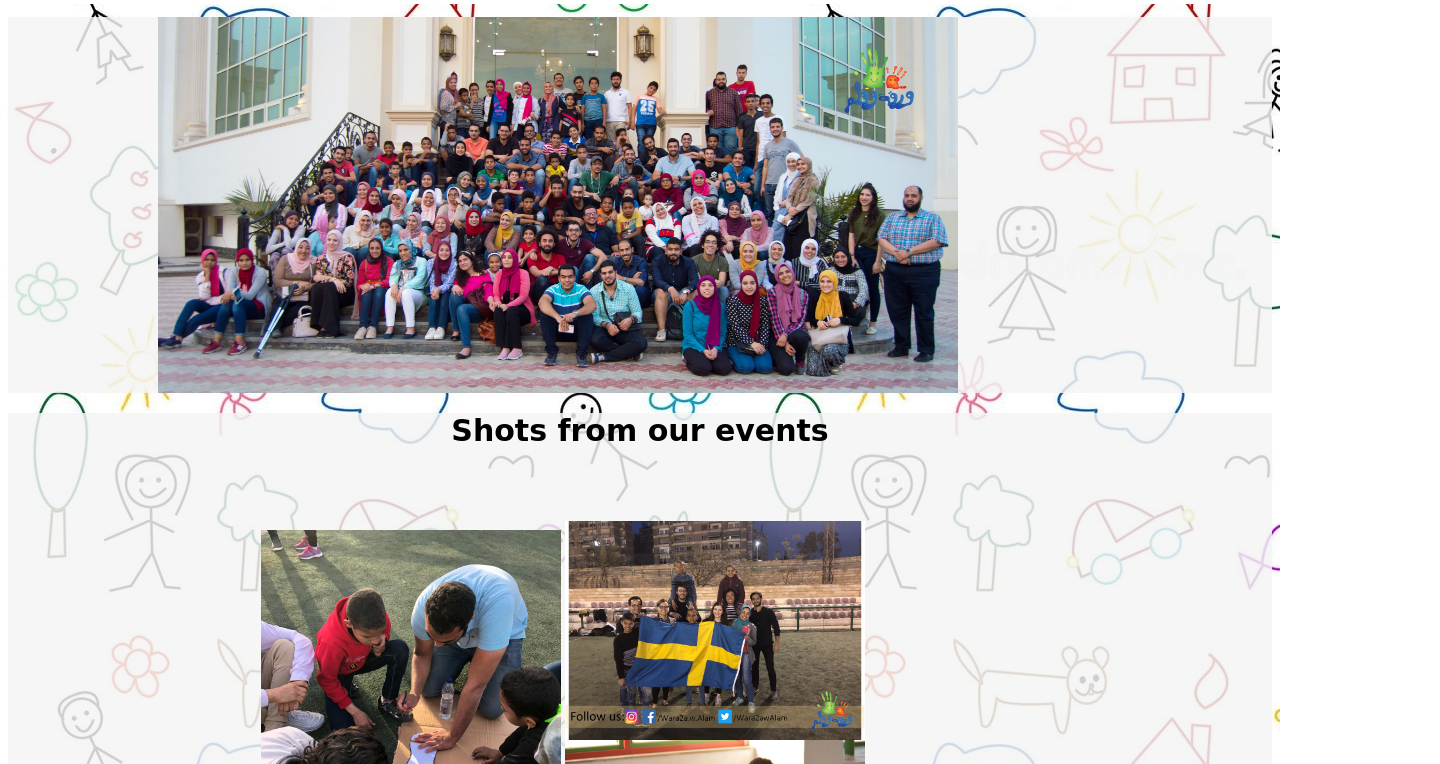
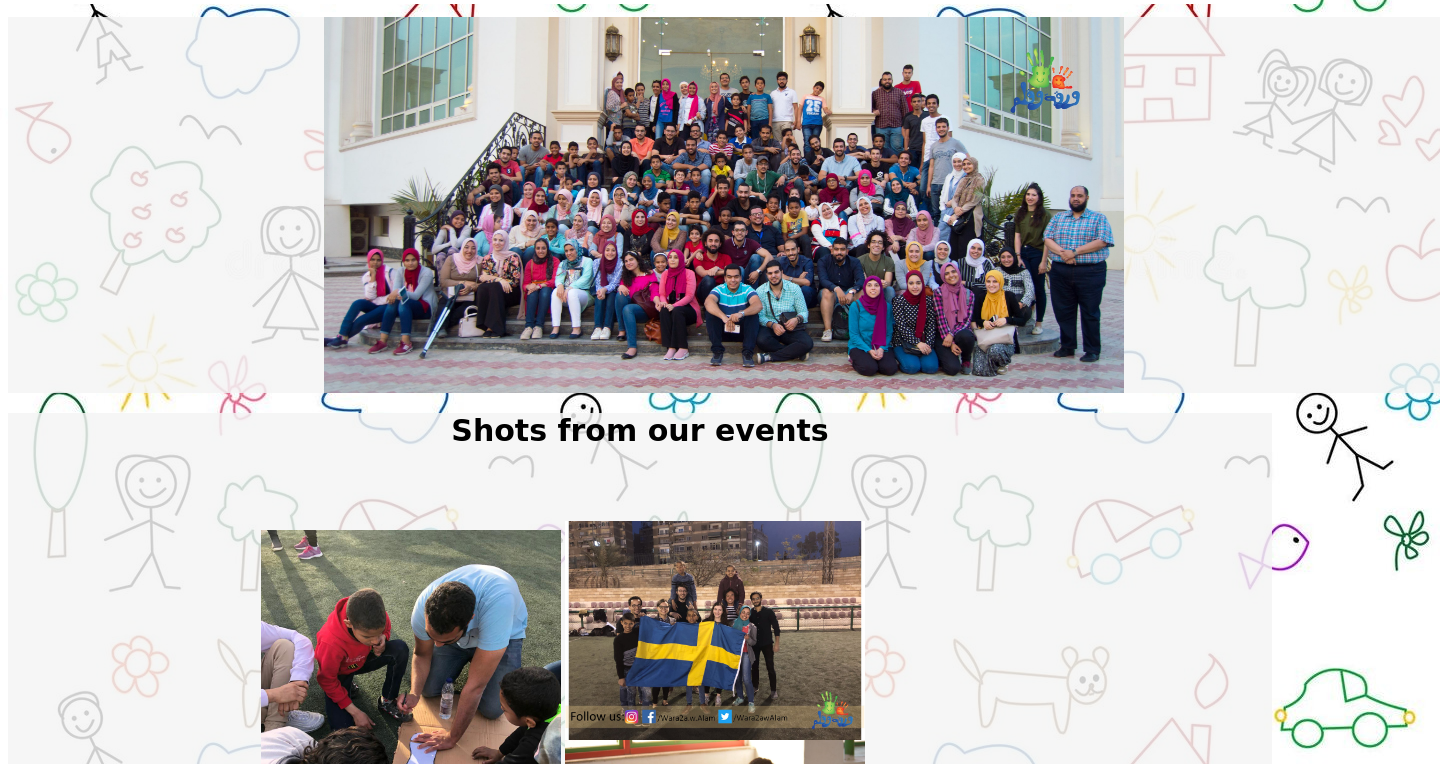
Before and after one commit to Alaa517/Waraa-W-Alam.github.io, a plain HTML site: page pages/index.html in a window 1280 px wide. Shown: the part 116-880 px from the top of the page, 1440 px wide, since content can reach past the window. Drawn offline with Linux system fonts and the light colour scheme.

Commit message:
Update index.html

```diff
--- a/pages/index.html
+++ b/pages/index.html
@@ -12,11 +12,15 @@
 	         top: 125px;
 		     background-color: #f5f5f5d6;
 		  }
-      #d1 {   position:relative;
-             top: 125px;
-             padding-left: 150px;
-             background-color: #f5f5f5d6;
+      #d1 {  position: relative;
+    top: 125px;
+    width: 100%;
+    padding: 0% 25%;
+    background-color: #f5f5f5d6;
+    max-width: 800px;
+    margin: 0 auto;
           }
+    .pho2 {width: 100%;}
 
 	</style>
   </head>
```
